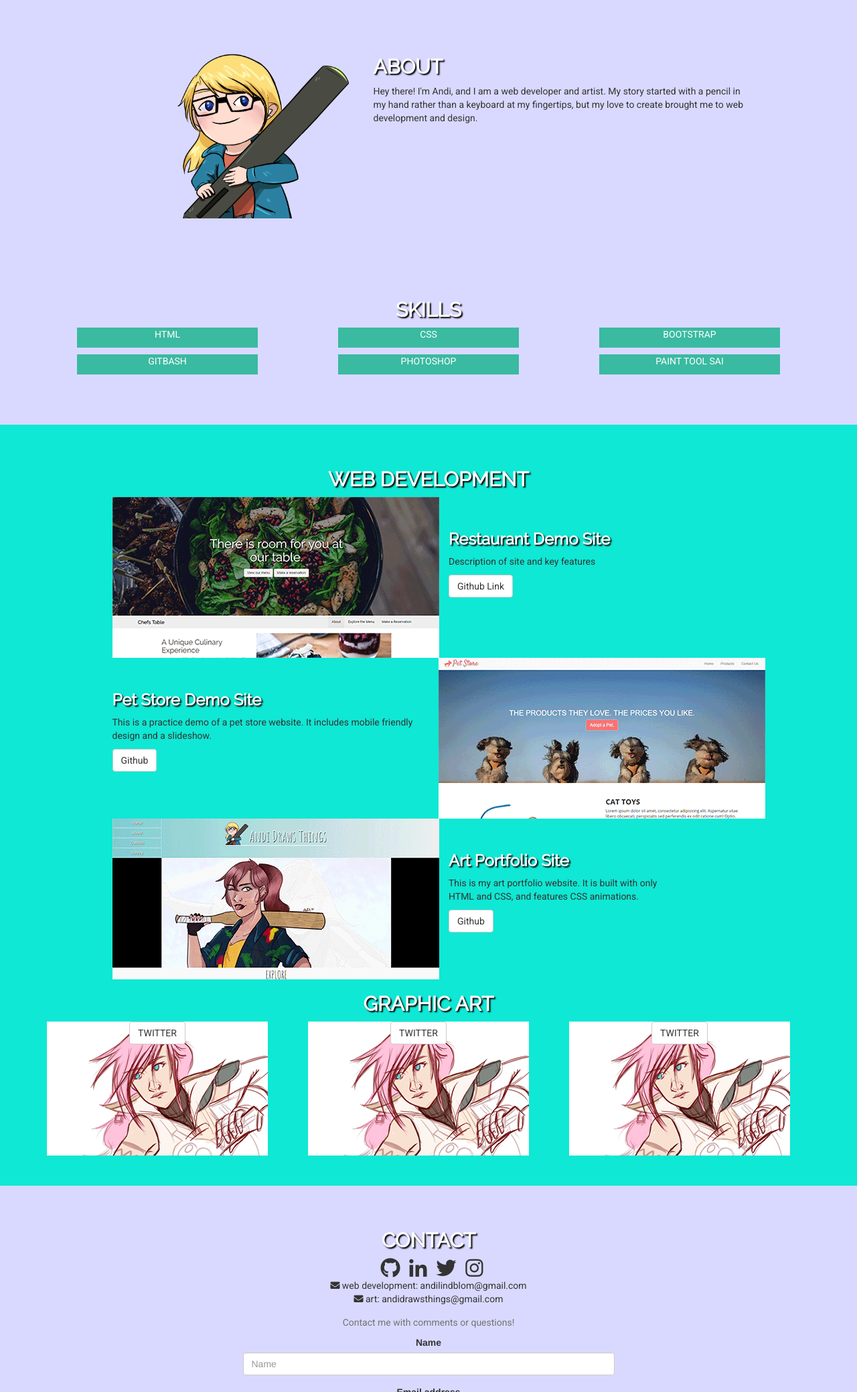
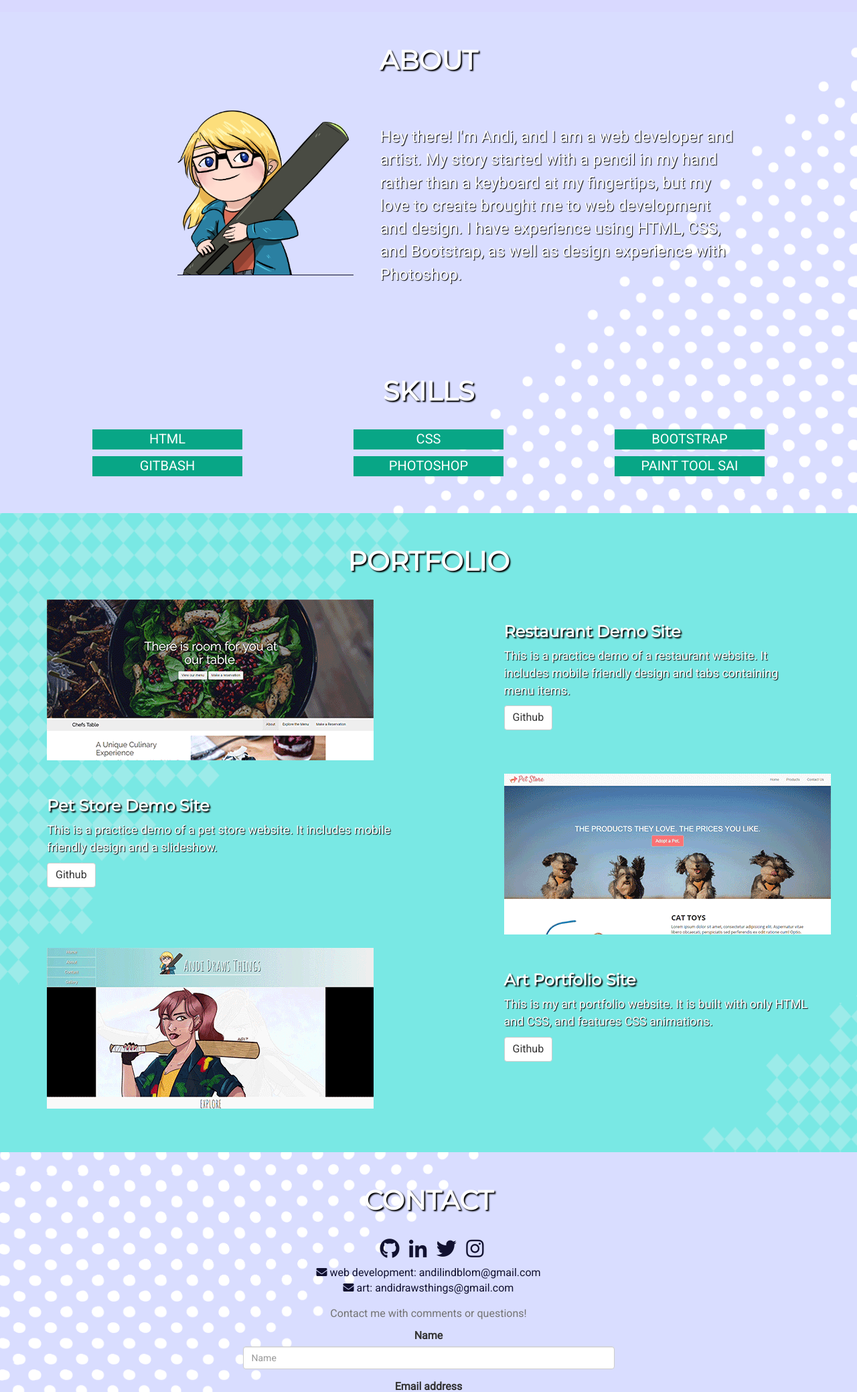
Before and after one commit to alindblom/alindblom.github.io, a plain HTML site: page index.html in a window 1280 px wide. Shown: the part 722-2800 px from the top of the page at 67% size. Drawn offline with Linux system fonts and the light colour scheme.

Commit message:
push for final changes 6/28

```diff
--- a/css/styles.css
+++ b/css/styles.css
@@ -1,11 +1,10 @@
 body {
-	position: relative
-	padding-top: 70px;
+	position: relative;
 	background-color: #D9D9FF;
 }
 
 h1, h2, h3, h4, h5, h6 {
-	font-family: 'Raleway', sans-serif;
+	font-family: 'Montserrat', sans-serif;
 	font-weight: 700;
 	color: #fff;
 	text-shadow: 2px 2px 2px #000;
@@ -13,13 +12,27 @@ h1, h2, h3, h4, h5, h6 {
 
 p, a {
 	font-family: 'Roboto', sans-serif;
+	color: #111130;
+}
+
+.section-title {
+	font-size: 40px;
+	padding-top: 20px;
+	padding-bottom: 25px;
 }
 
 .about-section, .portfolio-section, .contact-section {
 	min-height: 460px;
-	padding-top: 45px;
+	padding-top: 10px;
 	padding-bottom: 45px;
 }
+
+@media only screen and (max-width : 768px) {
+  .hero-section, .about-section, .portfolio-section, .contact-section {
+		background-position: center;
+	}
+}
+
 /** navbar css **/
 
 .navbar-default {
@@ -27,14 +40,14 @@ p, a {
 }
 
 .nav.navbar-nav.navbar-right a {
-	color: #ebebeb;
+	color: #fff;
 	padding-right: 15px;
 	padding-left: 15px;
 }
 
 .nav.navbar-nav.navbar-right a:hover {
-	background-color: #3abaa0;
-	color: #ebebeb;
+	background-color: #08a686;
+	color: #fff;
 }
 
 
@@ -42,17 +55,23 @@ p, a {
 
 .hero-section {
 	height: 90vh;
-	background: linear-gradient(to top right, #111130, #0C1438);
+	background-image: url(../img/hero-img1.png);
+	background-position: center;
+	background-size: cover;
 	display: flex;
 	align-items: center;
  }
 
 .hero-container h1 {
-	font-size: 50px;
+	font-size: 60px;
 	font-weight: 700;
 }
 
-.hero-container h1, .hero-container h4 {
+.hero-container p {
+	font-size: 20px;
+}
+
+.hero-container h1, .hero-container p {
 	color: #fff;
 	text-shadow: 2px 2px 2px #000;
 }
@@ -72,12 +91,36 @@ p, a {
 /** about section css **/
 .about-section {
 	margin-top: 20px;
-	margin-bottom: 20px;
-	background-color: #D9D9FF;
+	margin-bottom: 0;
+	background-image: url(../img/about-img1.png);
+	background-size: cover;
+}
+
+.about-text {
+	margin-top: 30px;
+	color: #fff;
+	text-shadow: 1px 1px 1px #080808;
+	padding: 10px;
+	font-size: 24px;
+}
+
+.about-icon {
+	border-bottom: 1px solid #111130;
+}
+
+@media only screen and (max-width: 768px) {
+	.about-text {
+		margin-top: 25px;
+		text-shadow: 1px 1px 1px #080808;
+	}
+
+	.about-icon {
+		width: 250px;
+	}
 }
 
 .skills-container {
-	margin-top: 100px;
+	margin-top: 75px;
 }
 
 .about-section h2 {
@@ -87,15 +130,47 @@ p, a {
 .skills p {
 	display: inline-block;
 	height: 30px;
+	width: 62%;
+	background-color: #08a686;
+	color: #fff;
+	font-size: 20px;
+}
+
+.skills p:hover {
 	width: 75%;
-	background-color: #3abaa0;
-	color: #fff;
+	transition: width 2s;
+	background-color: #0fe8e1;
 }
 
 /* portfolio section css */
 
 .portfolio-section {
-	background-color: #0FE8D4;
+	background-image: url(../img/portfolio-img1.png);
+	background-size: cover;
+}
+
+.portfolio-text {
+	padding-top: 15px;
+	padding-bottom: 15px;
+}
+
+.portfolio-text p {
+	color: #fff;
+	text-shadow: 1px 1px 1px #080808;
+	font-size: 18px;
+}
+
+.portfolio-text a {
+	font-family: 'Roboto', sans-serif;
+	font-size: 16px;
+	font-weight: 500;
+}
+
+.portfolio-text a:hover {
+	background-color: #08a686;
+	border: none;
+	color: #fff;
+	font-weight: 500;
 }
 
 .sm-web-portfolio-link {
@@ -106,9 +181,13 @@ p, a {
 	background-image: url(../img/restaurant-demo2.png);
 	background-size: cover;
 	background-position: center;
-	color: #fff;
+	color: #ebebeb;
 	height: 200px;
 	width: 330px;
+}
+
+.web-portfolio-text, .portfolio-img {
+	padding-bottom: 20px;
 }
 
 .web-portfolio-text {
@@ -126,63 +205,33 @@ p, a {
 	}
 }
 
-/* xs/sm art tiles css */
-
-.sm-art-tile1 {
-	background-image: url("../img/lightning-card1.png");
-	background-position: center;
-	background-size: auto;
-	height: 200px;
-	width: 330px;
-}
-
-.sm-art-tile2 {
-	background-image: url("../img/lightning-card1.png");
-	background-position: center;
-	background-size: auto;
-	height: 200px;
-	width: 330px;
-}
-
-@media only screen and (max-width : 768px) {
-  .sm-art-tile1, .sm-art-tile2 {
-		height: 200px;
-		width: 215px;
-		margin-left: 10px;
-	}
-}
-
-/* md screen media query */
-
-.md-art-tile1 {
-	background-image: url("../img/lightning-card1.png");
-	background-position: center;
-	background-size: auto;
-	height: 200px;
-	width: 330px;
-}
-
-.md-art-tile2 {
-	background-image: url("../img/lightning-card1.png");
-	background-position: center;
-	background-size: auto;
-	height: 200px;
-	width: 330px;
-}
-
-@media only screen and (min-width: 992px) and (max-width: 1200px) {
-	.md-art-tile1, .md-art-tile2 {
-		height: 200px;
-		width: 315px;
-	}
-}
-
 /* contact section css */
-.contact-container {
-	position: relative;
+.contact-section {
+	background-image: url(../img/contact-img1.png);
+	background-size: cover;
+	font-size: 16px;
 }
 
 .fab {
 	font-size: 30px;
 	padding-left: 10px;
+	padding-bottom: 10px;
 }
+
+.contact-section a {
+	color: #111130;
+}
+
+.contact-section a:hover {
+	color: #08a686;
+}
+
+.footer-contact-form {
+	font-family: 'Roboto', sans-serif;
+}
+
+.footer-contact-form .btn:hover {
+	background-color: #08a686;
+	border: none;
+	color: #fff;
+}
--- a/index.html
+++ b/index.html
@@ -5,6 +5,7 @@
 		<meta name="viewport" content="width=device-width, initial-scale=1.0">
 		<meta http-equiv="X-UA-Compatible" content="ie=edge">
 		<link href="https://fonts.googleapis.com/css?family=Raleway|Roboto" rel="stylesheet">
+		<link href="https://fonts.googleapis.com/css?family=Montserrat" rel="stylesheet">
 		<link rel="stylesheet" href="css/fontawesome-all.min.css">
 		<link rel="stylesheet" href="css/bootstrap.min.css">
 		<link rel="stylesheet" href="css/styles.css">
@@ -43,9 +44,9 @@
 			<div class="container hero-container text-center">
 				<div class="row">
 					<div class="col-sm-12 col-md-6 col-md-offset-3">
-						<h1>Andi Lindblom</h1>
-						<h4>Web Developer & Graphic Artist
-						<br>Madera, CA</h4>
+						<h1>ANDI LINDBLOM</h1>
+						<p>Web Developer & Graphic Artist
+						<br>Madera, CA</p>
 					</div>
 				</div>
 			</div>
@@ -54,14 +55,15 @@
 		<section id="about-section" class="about-section">
 			<div class="container about-container text-center">
 				<div class="row">
-					<div class="col-xs-3 col-xs-offset-2">
-						<img class="img-responsive" src="img/andi-icon-transparent1.png" alt="andi img">
+					<h2 class="section-title">ABOUT</h2>
+					<div class="col-md-3 col-md-offset-2">
+						<img class="img-responsive about-icon center-block" src="img/andi-icon-transparent1.png" alt="about icon">
 					</div>
-					<div class="col-xs-6 text-left">
-						<h2>ABOUT</h2>
-						<p>
+					<div class="col-md-6">
+						<p class="text-left about-text">
 							Hey there! I'm Andi, and I am a web developer and artist. My story started with a pencil in my hand rather than a keyboard
-							at my fingertips, but my love to create brought me to web development and design.
+							at my fingertips, but my love to create brought me to web development and design. I have experience using HTML, CSS, and Bootstrap,
+							as well as design experience with Photoshop.
 						</p>
 					</div>
 				</div>
@@ -69,7 +71,7 @@
 			<div class="container skills-container text-center">
 				<div class="row">
 					<div class="col-md-12 skills">
-						<h2>SKILLS</h2>
+						<h2 class="section-title">SKILLS</h2>
 						<div class="row">
 							<div class="col-xs-6 col-md-4">
 								<p>HTML</p>
@@ -99,12 +101,12 @@
 	<section id="portfolio-section" class="portfolio-section">
 		<section class="sm-web-portfolio-section visible-sm-block visible-xs-block">
 			<div class="container sm-web-portfolio-container">
-				<h2>WEB DEVELOPMENT</h2>
+				<h2 class="section-title text-center">PORTFOLIO</h2>
 				<div class="row">
 					<div class="col-xs-12">
 						<img src="img/restaurant-demo-tile1.gif" alt="restaurant image">
 					</div>
-					<div class="col-xs-12">
+					<div class="col-xs-12 portfolio-text">
 						<h3>Restaurant Demo Site</h3>
 						<p>This is a practice demo of a restaurant website. It includes mobile friendly design and tabs containing menu items.</p>
 						<a class="btn btn-default" href="https://alindblom.github.io/restaurante-2018-boilerplate/" role="button">Github</a>
@@ -116,7 +118,7 @@
 					<div class="col-xs-12">
 						<img src="img/petstore-demo-tile1.gif" alt="pet store image">
 					</div>
-					<div class="col-xs-12">
+					<div class="col-xs-12 portfolio-text">
 						<h3>Pet Store Demo Site</h3>
 						<p>This is a practice demo of a pet store website. It includes mobile friendly design and a slideshow.</p>
 						<a class="btn btn-default" href="https://alindblom.github.io/bootcamp2-work/" role="button">Github</a>
@@ -128,7 +130,7 @@
 					<div class="col-xs-12">
 						<img src="img/artsite-tile1.gif" alt="art website image">
 					</div>
-					<div class="col-xs-12">
+					<div class="col-xs-12 portfolio-text">
 						<h3>Art Portfolio Site</h3>
 						<p>This is my art portfolio website. It is built with only HTML and CSS, and features CSS animations.</p>
 						<a class="btn btn-default" href="https://alindblom.github.io/bootcamp1final/index.html" role="button">Github</a>
@@ -139,36 +141,36 @@
 		<!-- md/lg web portfolio tiles -->
 		<section class="md-portfolio-section visible-md-block visible-lg-block">
 			<div class="container md-web-portfolio-container">
-				<h2 class="text-center">WEB DEVELOPMENT</h2>
+				<h2 class="text-center section-title">PORTFOLIO</h2>
 				<div class="row">
-					<div class="col-md-5 col-md-offset-1">
-						<img src="img/restaurant-demo-tile1.gif" alt="restaurant img">
+					<div class="col-md-6">
+						<img class="portfolio-img" src="img/restaurant-demo-tile1.gif" alt="restaurant img">
 					</div>
-					<div class="col-md-4 web-portfolio-text">
+					<div class="col-md-5 col-md-offset-1 portfolio-text">
 						<h3>Restaurant Demo Site</h3>
-						<p>Description of site and key features</p>
-						<a class="btn btn-default" href="https://alindblom.github.io/restaurante-2018-boilerplate/" role="button">Github Link</a>
+						<p>This is a practice demo of a restaurant website. It includes mobile friendly design and tabs containing menu items.</p>
+						<a class="btn btn-default" href="https://alindblom.github.io/restaurante-2018-boilerplate/" role="button">Github</a>
 					</div>
 				</div>
 			</div>
 			<div class="container md-web-portfolio-container">
 				<div class="row">
-					<div class="col-md-5 col-md-offset-1 web-portfolio-text">
+					<div class="col-md-6 portfolio-text">
 						<h3>Pet Store Demo Site</h3>
 						<p>This is a practice demo of a pet store website. It includes mobile friendly design and a slideshow.</p>
 						<a class="btn btn-default" href="https://alindblom.github.io/bootcamp2-work/" role="button">Github</a>
 					</div>
-					<div class="col-md-4">
-						<img class="restaurant-img" src="img/petstore-demo-tile1.gif" alt="pet store img">
+					<div class="col-md-5 col-md-offset-1">
+						<img class="portfolio-img" src="img/petstore-demo-tile1.gif" alt="pet store img">
 					</div>
 				</div>
 			</div>
 			<div class="container md-web-portfolio-container">
 				<div class="row">
-					<div class="col-md-5 col-md-offset-1">
-						<img src="img/artsite-tile1.gif" alt="art website img">
+					<div class="col-md-6">
+						<img class="portfolio-img" src="img/artsite-tile1.gif" alt="art website img">
 					</div>
-					<div class="col-md-4 web-portfolio-text">
+					<div class="col-md-5 col-md-offset-1 portfolio-text">
 						<h3>Art Portfolio Site</h3>
 						<p>This is my art portfolio website. It is built with only HTML and CSS, and features CSS animations.</p>
 						<a class="btn btn-default" href="https://alindblom.github.io/bootcamp1final/index.html" role="button">Github</a>
@@ -176,68 +178,24 @@
 				</div>
 			</div>
 		</section>
-
-<!-- portfolio tiles for md and lg screens -->
-
-		<section class="art-portfolio-section">
-			<section class="art-portfolio-container">
-				<!-- xs/sm graphic art tiles -->
-				<div class="container sm-art-portfolio-container text-center visible-xs-block visible-sm-block">
-					<div class="row">
-						<h2>GRAPHIC ART</h2>
-						<div class="col-xs-6">
-							<div class="sm-art-tile1">
-								<a class="btn btn-default" href="#" role="button">TWITTER</a>
-							</div>
-						</div>
-						<div class="col-xs-6">
-							<div class="sm-art-tile2">
-								<a class="btn btn-default" href="#" role="button">TWITTER</a>
-							</div>
-						</div>
-					</div>
-				</div>
-				<!-- md/lg graphic art tiles -->
-				<div class="container md-art-portfolio-container text-center visible-md-block visible-lg-block">
-					<div class="row">
-						<h2>GRAPHIC ART</h2>
-						<div class="col-md-4">
-							<div class="md-art-tile1">
-								<a class="btn btn-default" href="#" role="button">TWITTER</a>
-							</div>
-						</div>
-						<div class="col-md-4">
-							<div class="md-art-tile2">
-								<a class="btn btn-default" href="#" role="button">TWITTER</a>
-							</div>
-						</div>
-						<div class="col-md-4">
-							<div class="md-art-tile2">
-								<a class="btn btn-default" href="#" role="button">TWITTER</a>
-							</div>
-						</div>
-					</div>
-				</div>
-			</section>
-		</section>
 	</section>
 
 	<section id="contact-section" class="contact-section text-center">
 		<div class="container contact-container">
 			<div class="row">
-				<h2>CONTACT</h2>
+				<h2 class="section-title">CONTACT</h2>
 				<div class="col-md-12">
 					<div class="social-media-icons">
-						<i class="fab fa-github"></i>
-						<i class="fab fa-linkedin-in"></i>
-						<i class="fab fa-twitter"></i>
-						<i class="fab fa-instagram"></i>
+						<a href="https://github.com/alindblom"><i class="fab fa-github"></i></a>
+						<a href="https://www.linkedin.com/in/andrea-lindblom-1641b1166/"><i class="fab fa-linkedin-in"></i></a>
+						<a href="https://www.twitter.com/andidrawsthings"><i class="fab fa-twitter"></i></a>
+						<a href="https://www.instagram.com/andidrawsthings"><i class="fab fa-instagram"></i></a>
 					</div>
 					<p><i class="fas fa-envelope"></i> web development: andilindblom@gmail.com
 					<br><i class="fas fa-envelope"></i> art: andidrawsthings@gmail.com</p>
 				</div>
 				<div class="col-md-6 col-md-offset-3">
-					<form>
+					<form class="footer-contact-form">
 						<p class="help-block">Contact me with comments or questions!</p>
 						<div class="form-group">
 							<label for="form-control name-input">Name</label>
```
Also changed, not shown: img/about-img1.png (added), img/contact-img1.png (added), img/hero-img1.png (added), img/hero-img2.png (added), img/portfolio-img1.png (added).
